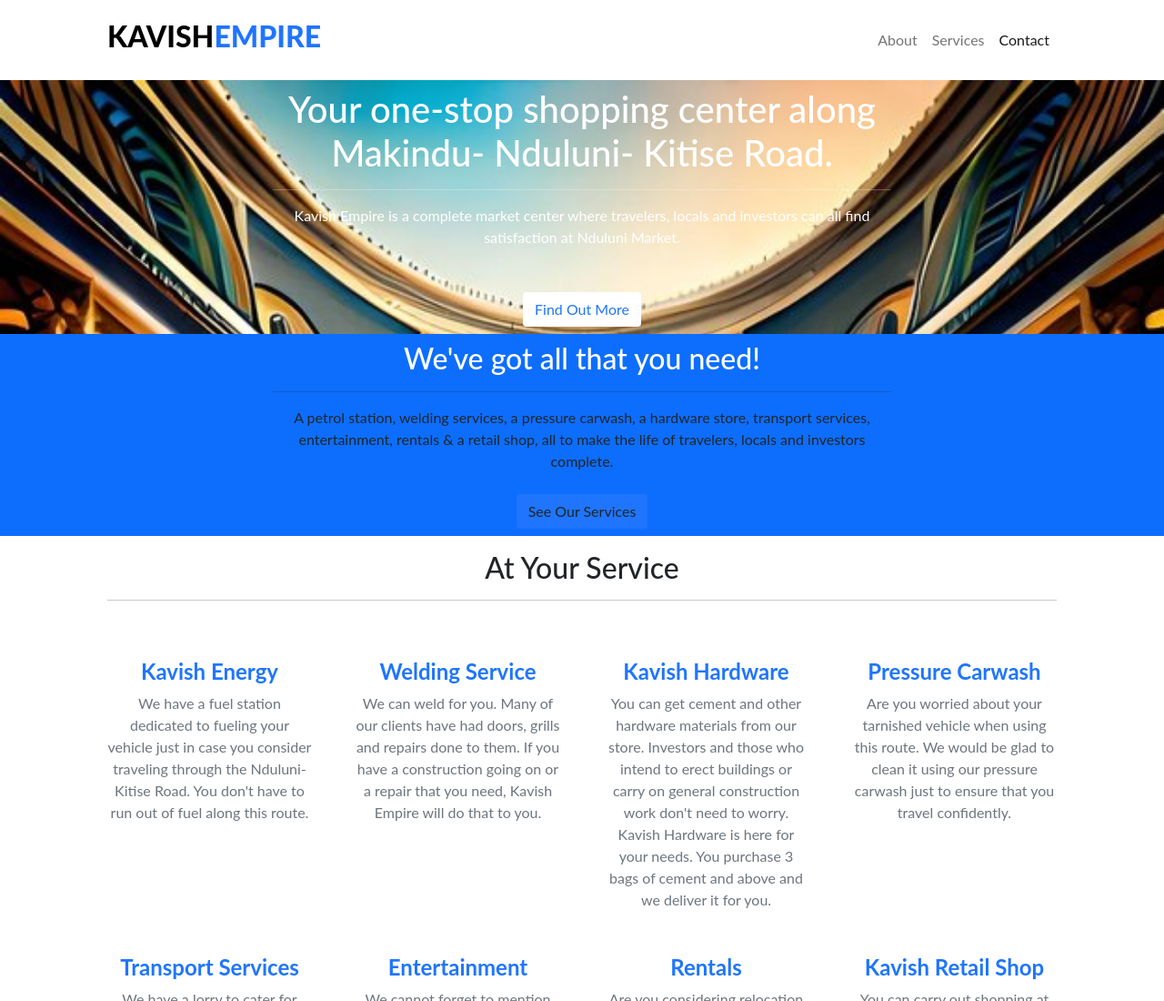
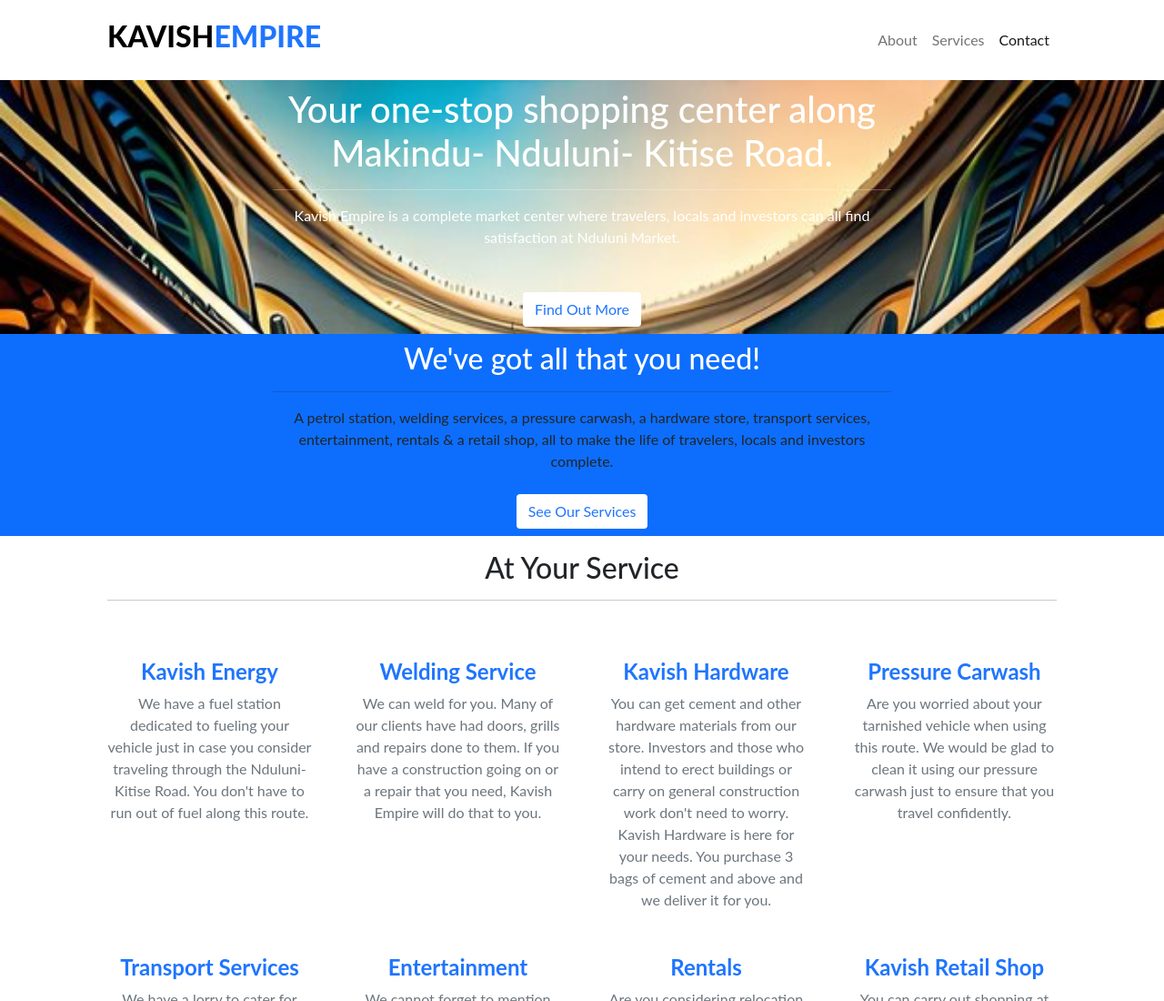
Before and after one commit to kavishempire/kavishempire.github.io, a plain HTML site: page index.html in a window 1280 px wide. Shown: the top 1100 px of the page at 91% size. Drawn offline with nearby package versions, Linux system fonts and the light colour scheme; some packages are replaced by stand-ins of ours; a script that the page names is missing; files whose address does not match are found by name.

Commit message:
Update index.html

```diff
--- a/index.html
+++ b/index.html
@@ -67,7 +67,7 @@
                         <p class="text-white-75 mb-4">
                             A petrol station, welding services, a pressure carwash, a hardware store, transport services, entertainment, rentals & a retail shop, all to make the life of travelers, locals and investors complete.
                         </p>
-                        <a class="btn btn-xl" href="#services" style=" background-color: #1F75FE;">See Our Services</a>
+                        <a class="btn bg-white btn-xl" href="#services" style="color: #1F75FE;">See Our Services</a>
                     </div>
                 </div>
             </div>
```
